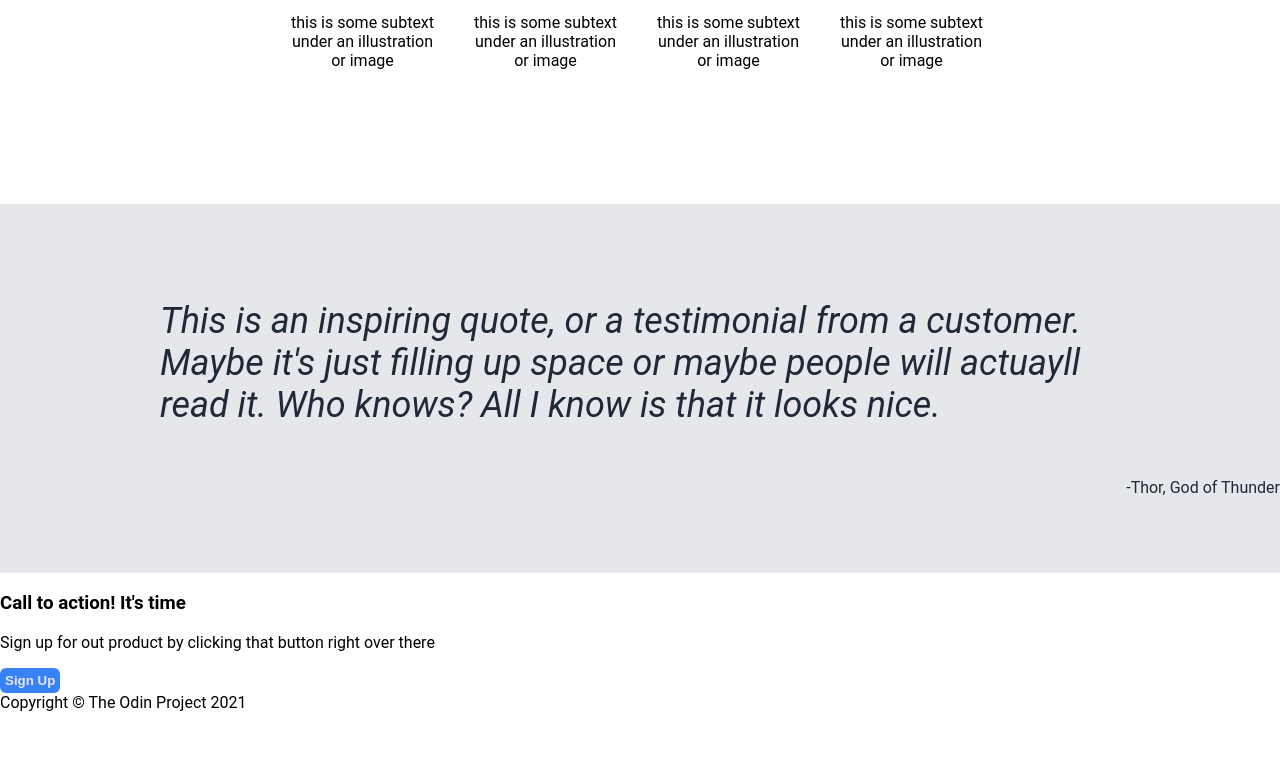
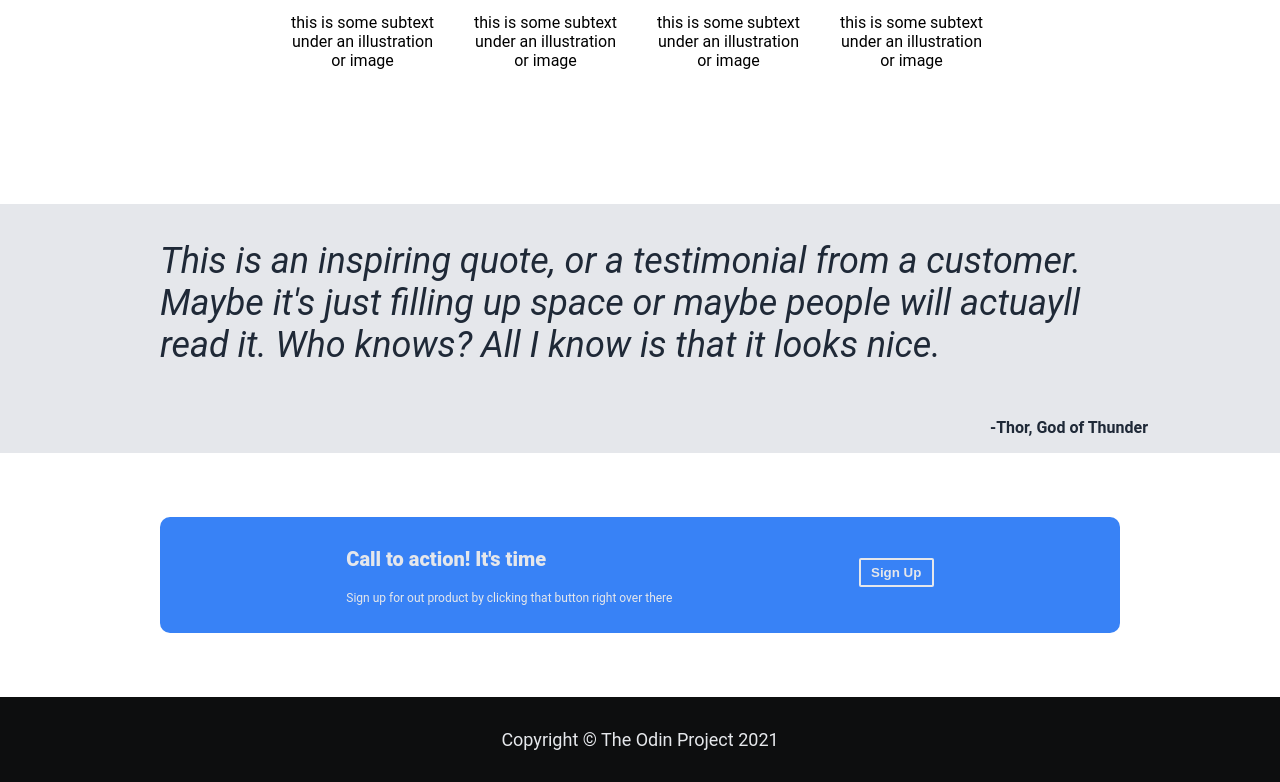
Before and after one commit to DevShah0902/CSS-Foundations-Project, a plain HTML site: page index.html in a window 1280 px wide. Shown: the part 556-1338 px from the top of the page. Before the commit the page ends 1268 px from the top, so only its background shows below. Drawn offline with Linux system fonts and the light colour scheme.

Commit message:
Add files via upload

```diff
--- a/index.html
+++ b/index.html
@@ -56,9 +56,11 @@
     </div>
 
     <div class="CTA">
-        <h3>Call to action! It's time</h3>
-        <p id="CTA-description">Sign up for out product by clicking that button right over there</p>
-        <button id="sign-up-bottom">Sign Up</button>
+        <div class="content">
+            <h3>Call to action! It's time</h3>
+            <p id="CTA-description">Sign up for out product by clicking that button right over there</p>
+        </div>
+    <button id="sign-up-bottom">Sign Up</button>
     </div>
     <footer>Copyright &copy; The Odin Project 2021</footer>
 </body>
--- a/styles.css
+++ b/styles.css
@@ -71,7 +71,7 @@ main{
     font-size: 18px;
 }
 
-button{
+#sign-up-top{
     max-width:75px;
     background-color:#3882F6;
     color:#e5e7eb;
@@ -132,9 +132,9 @@ main img{
     display:flex;
     flex-direction: column;
     justify-content: center;
-    padding:60px 0px;
     background-color: #e5e7eb;
 }
+
 
 .quote-box #quote{
     font-size:36px;
@@ -144,8 +144,52 @@ main img{
 }
 
 .quote-box #author{
-    align-self: flex-end;
+    align-self:flex-end;
+    padding-right:132px;
     color:#1f2937;
+    font-weight:700;
 }
 /* CTA */
+
+.CTA{
+    display:flex;
+    justify-content: space-evenly;
+    background-color:#3882F6;
+    width:75%;
+    align-self: center;
+    margin:64px;
+    border-radius:10px;
+    color:#e5e7eb;
+   padding-bottom:16px;
+   padding-top:10px;
+}
+
+.CTA h3{
+    font-size: 20px;
+    font-weight:800;
+}
+
+.CTA #CTA-description{
+    font-size:12px;
+}
+
+#sign-up-bottom{
+    width: 75px;
+    max-width:75px;
+    background-color:#3882F6;
+    color:#e5e7eb;
+    font-weight:800;
+    border-radius:2px;
+    border:2px #e5e7eb solid;
+    padding:5px;
+    align-self:center;
+}
 /*FOOTER*/
+
+footer{
+    background-color:#0d0e0f;
+    color:#e5e7eb;
+    text-align: center;
+    font-size:18px;
+    padding:32px;
+}
```
